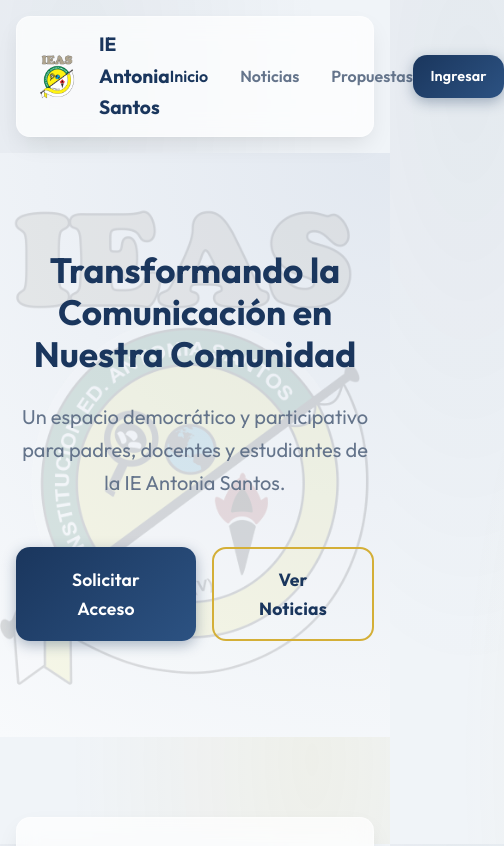
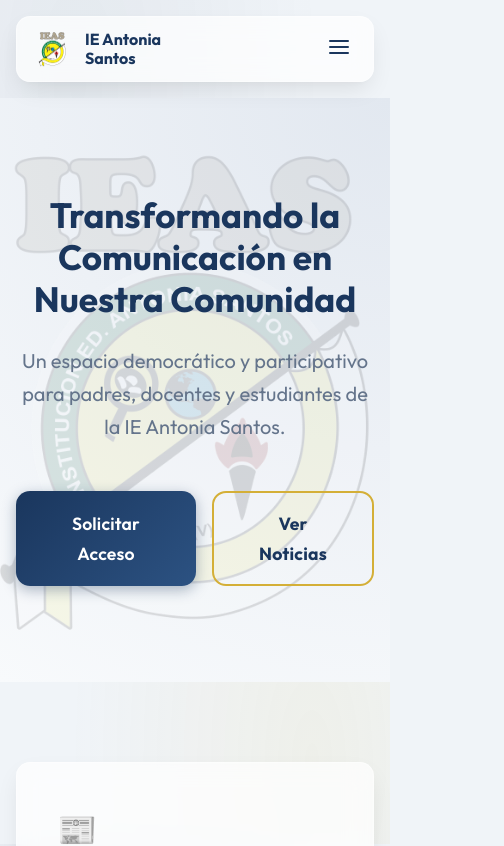
Before and after one commit to HannsKSA/antonia-santos, a Next.js app: page / in a window 390 px wide. Shown: the top 846 px of the page, 504 px wide, since content can reach past the window. Built offline with nearby package versions, Linux system fonts and the light colour scheme; no server answers.

Commit message:
menu-phone

```diff
--- a/src/app/globals.css
+++ b/src/app/globals.css
@@ -231,17 +231,45 @@ select:focus {
    ================== */
 nav .nav-links {
   display: flex;
-  gap: 2rem;
 }
 
-@media (max-width: 640px) {
-  nav .nav-links {
-    display: none;
+.mobile-toggle {
+  display: none !important;
+}
+
+@media (max-width: 768px) {
+
+  nav .nav-links,
+  nav .nav-actions {
+    display: none !important;
+  }
+
+  .mobile-toggle {
+    display: block !important;
   }
 
   nav {
     padding: 0.75rem 1rem !important;
   }
+
+  .brand-text {
+    font-size: 1rem !important;
+    max-width: 120px !important;
+  }
+}
+
+.mobile-menu {
+  box-shadow: 0 10px 30px -5px rgba(0, 0, 0, 0.15);
+  border: 1px solid var(--glass-border);
+}
+
+.mobile-menu a {
+  padding: 0.5rem 0;
+  border-bottom: 1px solid rgba(0, 0, 0, 0.05);
+}
+
+.mobile-menu a:last-child {
+  border-bottom: none;
 }
 
 /* ==================
--- a/src/components/Navbar.tsx
+++ b/src/components/Navbar.tsx
@@ -9,6 +9,7 @@ import NotificationBell from '@/components/NotificationBell';
 export default function Navbar() {
     const [user, setUser] = useState<any>(null);
     const [loading, setLoading] = useState(true);
+    const [isMenuOpen, setIsMenuOpen] = useState(false);
     const pathname = usePathname();
 
     useEffect(() => {
@@ -27,6 +28,11 @@ export default function Navbar() {
         return () => subscription.unsubscribe();
     }, []);
 
+    // Close menu when route changes
+    useEffect(() => {
+        setIsMenuOpen(false);
+    }, [pathname]);
+
     const isAuthPage = pathname === '/login' || pathname === '/register';
 
     return (
@@ -38,18 +44,22 @@ export default function Navbar() {
             display: 'flex',
             justifyContent: 'space-between',
             alignItems: 'center',
-            padding: '0.75rem 2rem'
+            padding: '0.75rem 1.5rem',
+            gap: '1rem'
         }}>
-            <Link href="/" style={{ display: 'flex', alignItems: 'center', gap: '1rem', textDecoration: 'none' }}>
+            <Link href="/" style={{ display: 'flex', alignItems: 'center', gap: '0.75rem', textDecoration: 'none', flexShrink: 0 }}>
                 <img
                     src="/logo.png"
                     alt="Logo IE Antonia Santos"
-                    style={{ width: '50px', height: 'auto', borderRadius: '4px' }}
+                    style={{ width: '40px', height: 'auto', borderRadius: '4px' }}
                 />
-                <span style={{ fontWeight: 700, color: 'var(--primary)', fontSize: '1.2rem' }}>IE Antonia Santos</span>
+                <span className="brand-text" style={{ fontWeight: 700, color: 'var(--primary)', fontSize: '1.1rem', maxWidth: '150px', lineHeight: 1.2 }}>
+                    IE Antonia Santos
+                </span>
             </Link>
 
-            <div className="nav-links" style={{ display: 'flex', gap: '2rem', fontWeight: 600, color: 'var(--text-muted)' }}>
+            {/* Desktop Links */}
+            <div className="nav-links" style={{ gap: '2rem', fontWeight: 600, color: 'var(--text-muted)' }}>
                 <Link href="/" style={{ color: pathname === '/' ? 'var(--primary)' : 'inherit' }}>Inicio</Link>
                 <Link href="/dashboard" style={{ color: pathname === '/dashboard' ? 'var(--primary)' : 'inherit' }}>Noticias</Link>
                 <Link href="/dashboard" style={{ color: pathname === '/dashboard' ? 'var(--primary)' : 'inherit' }}>Propuestas</Link>
@@ -60,13 +70,48 @@ export default function Navbar() {
                     <NotificationBell userId={user.id} />
                 )}
                 {!loading && (
-                    user ? (
-                        <Link href="/dashboard" className="btn-primary" style={{ padding: '0.55rem 1.2rem' }}>Mi Panel</Link>
+                    <div className="nav-actions">
+                        {user ? (
+                            <Link href="/dashboard" className="btn-primary" style={{ padding: '0.55rem 1.1rem', fontSize: '0.9rem' }}>Mi Panel</Link>
+                        ) : (
+                            !isAuthPage && <Link href="/login" className="btn-primary" style={{ padding: '0.55rem 1.1rem', fontSize: '0.9rem' }}>Ingresar</Link>
+                        )}
+                    </div>
+                )}
+
+                {/* Mobile Menu Toggle */}
+                <button
+                    className="mobile-toggle"
+                    onClick={() => setIsMenuOpen(!isMenuOpen)}
+                    style={{ color: 'var(--primary)', padding: '0.4rem' }}
+                >
+                    {isMenuOpen ? (
+                        <svg width="24" height="24" viewBox="0 0 24 24" fill="none" stroke="currentColor" strokeWidth="2" strokeLinecap="round" strokeLinejoin="round"><line x1="18" y1="6" x2="6" y2="18"></line><line x1="6" y1="6" x2="18" y2="18"></line></svg>
                     ) : (
-                        !isAuthPage && <Link href="/login" className="btn-primary">Ingresar</Link>
-                    )
-                )}
+                        <svg width="24" height="24" viewBox="0 0 24 24" fill="none" stroke="currentColor" strokeWidth="2" strokeLinecap="round" strokeLinejoin="round"><line x1="3" y1="12" x2="21" y2="12"></line><line x1="3" y1="6" x2="21" y2="6"></line><line x1="3" y1="18" x2="21" y2="18"></line></svg>
+                    )}
+                </button>
             </div>
+
+            {/* Mobile Menu Overlay */}
+            {isMenuOpen && (
+                <div className="mobile-menu glass-card" style={{
+                    position: 'absolute',
+                    top: 'calc(100% + 0.5rem)',
+                    left: 0,
+                    right: 0,
+                    padding: '1.5rem',
+                    display: 'flex',
+                    flexDirection: 'column',
+                    gap: '1.25rem',
+                    zIndex: 99,
+                    animation: 'fadeInUp 0.3s ease-out'
+                }}>
+                    <Link href="/" style={{ fontWeight: 600, color: pathname === '/' ? 'var(--primary)' : 'var(--text)' }}>Inicio</Link>
+                    <Link href="/dashboard" style={{ fontWeight: 600, color: pathname === '/dashboard' ? 'var(--primary)' : 'var(--text)' }}>Noticias</Link>
+                    <Link href="/dashboard" style={{ fontWeight: 600, color: pathname === '/dashboard' ? 'var(--primary)' : 'var(--text)' }}>Propuestas</Link>
+                </div>
+            )}
         </nav>
     );
 }
```
